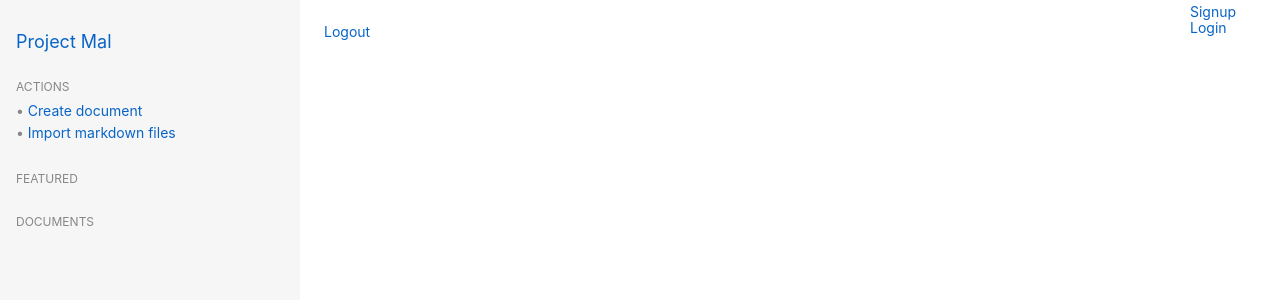
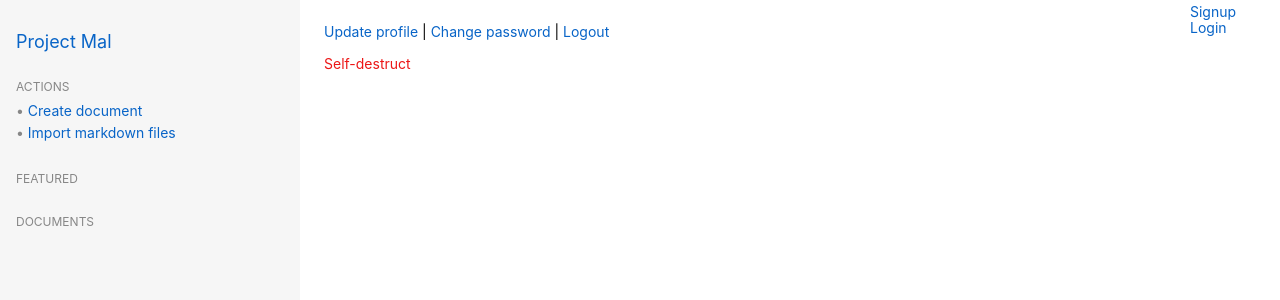
Before and after one commit to sirodoht/mal, a Django app: template main/templates/main/user_detail.html in a window 1280 px wide. Shown: the top 300 px of the page. Run offline with Django 3.2, Linux system fonts and the light colour scheme; the template is opened without the code that fills it, so the values that code supplies are empty.

Commit message:
add links for forgot password

```diff
--- a/main/templates/main/user_create.html
+++ b/main/templates/main/user_create.html
@@ -8,7 +8,10 @@
     <form method="post">
         {% csrf_token %}
         {{ form.as_p }}
-        <input type="submit" value="sign up">
+        <input type="submit" value="Sign up">
     </form>
+    <p>
+        <a href="{% url 'main:password_reset' %}">Forgot password?</a>
+    </p>
 </main>
 {% endblock %}
--- a/main/templates/main/user_detail.html
+++ b/main/templates/main/user_detail.html
@@ -1,12 +1,17 @@
 {% extends 'main/layout.html' %}
 
 {% block content %}
-<main>
+<main class="user">
     <h1 class="main-title">
         {{ user.username }}
     </h1>
     <div class="main-body">
-        <a href="{% url 'main:logout' %}">Logout</a>
+        <a href="{% url 'main:user_update' user.id %}">Update profile</a>
+        | <a href="{% url 'main:password_change' %}">Change password</a>
+        | <a href="{% url 'main:logout' %}">Logout</a>
+
+        <br>
+        <br><a href="{% url 'main:user_delete' user.id %}" class="user-delete">Self-destruct</a>
     </div>
 </main>
 {% endblock %}
--- a/main/templates/registration/login.html
+++ b/main/templates/registration/login.html
@@ -18,7 +18,7 @@
     <form method="post">
         {% csrf_token %}
         {{ form.as_p }}
-        <input type="submit" value="login">
+        <input type="submit" value="Login">
     </form>
 </main>
 {% endblock %}
```
